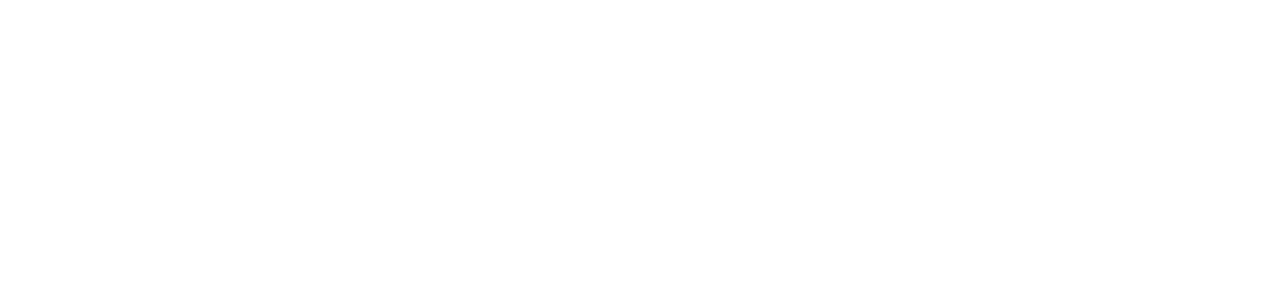
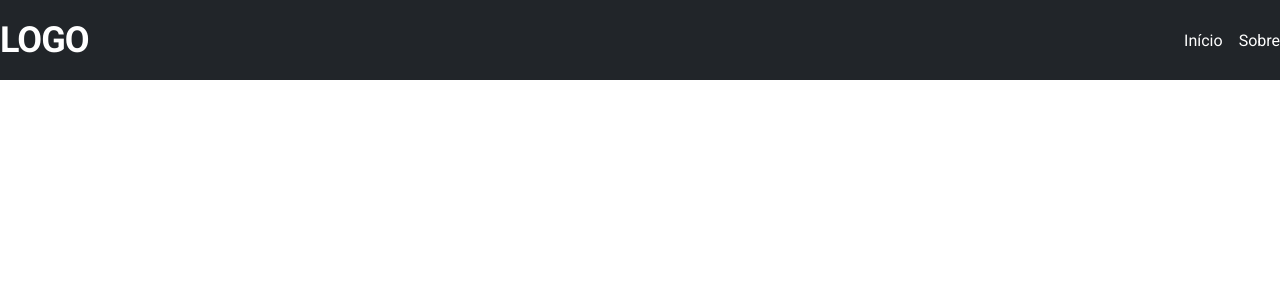
Before and after one commit to felipepavang/projeto-integrador, a React (Create React App) app: page / in a window 1280 px wide. Shown: the top 300 px of the page. Built offline with nearby package versions, Linux system fonts and the light colour scheme.

Commit message:
add header component

```diff
--- a/src/App.tsx
+++ b/src/App.tsx
@@ -8,7 +8,7 @@ function App() {
     <BrowserRouter>
       <Routes>
         <Route path="/" element={<HomeScreen />} />
-        <Route path="/player/:movieId" element={<PlayerScreen />} />
+        <Route path="/filme/:movieId" element={<PlayerScreen />} />
       </Routes>
     </BrowserRouter>
   );
--- /dev/null
+++ b/src/components/Header/Header.tsx
@@ -0,0 +1,26 @@
+import React from "react";
+import {
+  HeaderContainer,
+  Logo,
+  LinkContainer,
+  ScreenContainer,
+  StyledLink,
+} from "./styles";
+
+const Header: React.FC = () => {
+  return (
+    <HeaderContainer>
+      <ScreenContainer>
+        <Logo>
+          <StyledLink to={"/"}>Logo</StyledLink>
+        </Logo>
+        <LinkContainer>
+          <StyledLink to={"/"}>Início</StyledLink>
+          <StyledLink to={"/about"}>Sobre</StyledLink>
+        </LinkContainer>
+      </ScreenContainer>
+    </HeaderContainer>
+  );
+};
+
+export default Header;
--- /dev/null
+++ b/src/components/Header/styles.ts
@@ -0,0 +1,44 @@
+import { Link } from "react-router-dom";
+import styled from "styled-components";
+
+export const HeaderContainer = styled.nav`
+  width: 100%;
+  height: 80px;
+  background-color: #212529;
+`;
+
+export const ScreenContainer = styled.div`
+  display: flex;
+  align-items: center;
+  max-width: 1440px;
+  height: 100%;
+  margin: 0 auto;
+`;
+
+export const Logo = styled.div`
+  font-size: 36px;
+  text-transform: uppercase;
+  font-weight: bolder;
+  letter-spacing: -1px;
+  color: #ffffff;
+`;
+
+export const LinkContainer = styled.ul`
+  display: flex;
+  gap: 16px;
+  list-style: none;
+  margin-left: auto;
+`;
+
+export const StyledLink = styled(Link)`
+  text-decoration: none;
+
+  &:focus,
+  &:hover,
+  &:visited,
+  &:link,
+  &:active {
+    color: #ffffff;
+    text-decoration: none;
+  }
+`;
--- a/src/pages/home/Home.tsx
+++ b/src/pages/home/Home.tsx
@@ -1,8 +1,14 @@
 import React from "react";
+import Header from "../../components/Header/Header";
 import { ScreenContainer } from "./styles";
 
 const HomeScreen: React.FC = () => {
-  return <ScreenContainer></ScreenContainer>;
+  return (
+    <>
+      <Header />
+      <ScreenContainer></ScreenContainer>
+    </>
+  );
 };
 
 export default HomeScreen;
--- a/src/pages/player/Player.tsx
+++ b/src/pages/player/Player.tsx
@@ -1,7 +1,14 @@
 import React from "react";
+import Header from "../../components/Header/Header";
+import { ScreenContainer } from "./styles";
 
 const PlayerScreen: React.FC = () => {
-  return <div>Player Screen</div>;
+  return (
+    <>
+      <Header />
+      <ScreenContainer></ScreenContainer>
+    </>
+  );
 };
 
 export default PlayerScreen;
--- a/src/pages/player/styles.ts
+++ b/src/pages/player/styles.ts
@@ -1 +1,8 @@
 import styled from "styled-components";
+
+export const ScreenContainer = styled.div`
+  max-width: 1440px;
+  height: 100vh;
+  margin: 0 auto;
+  padding: 0 24px;
+`;
```
